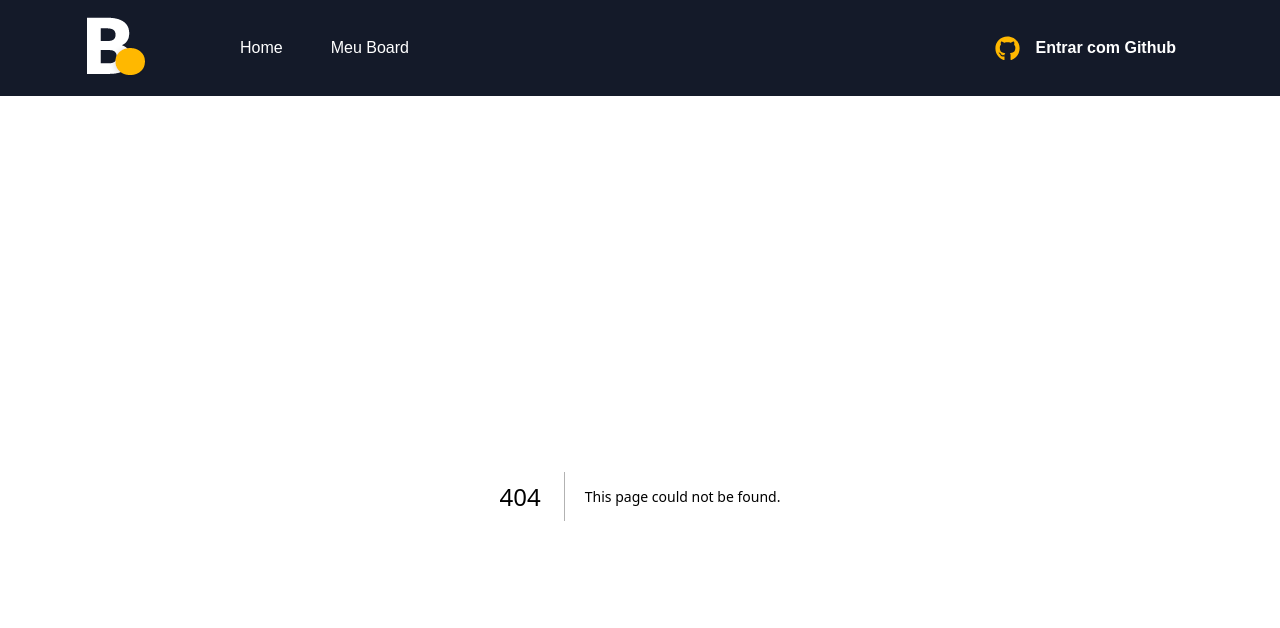
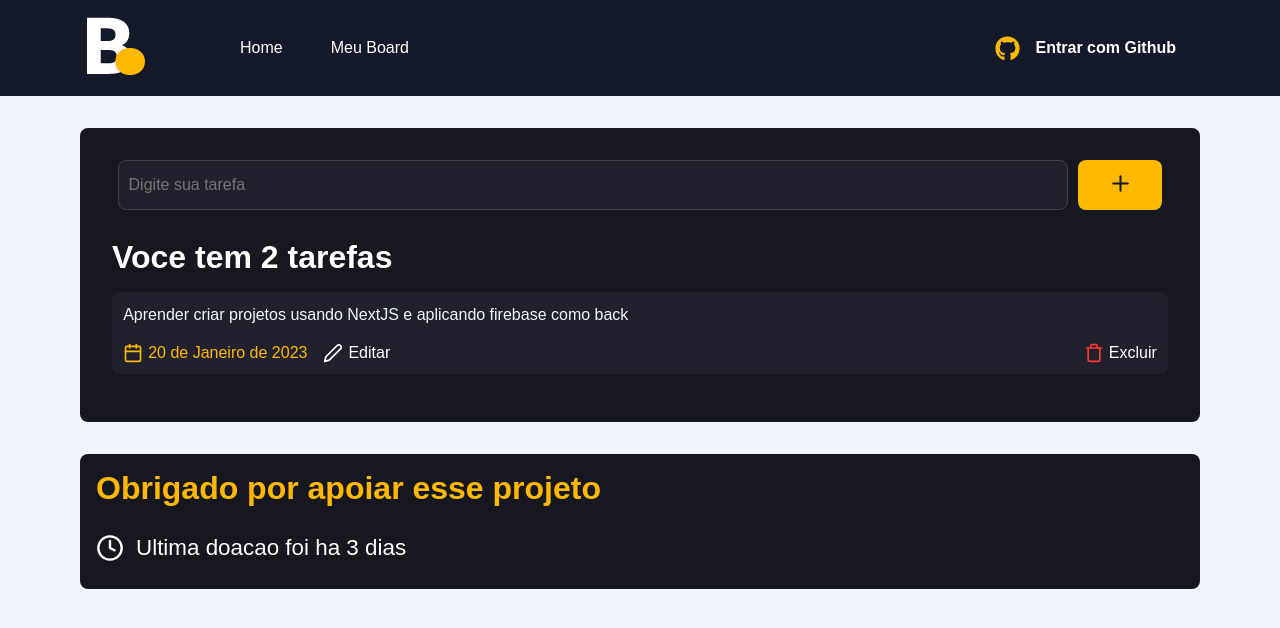
Before and after one commit to JoaoPaulo-creator/curso-nextjs, a Next.js app: page /board in a window 1280 px wide. Before the commit this address had no page. Shown: the top 628 px of the page. Built offline with nearby package versions, Linux system fonts and the light colour scheme.

Commit message:
Contruido a tela do board

```diff
--- a/src/components/Header/index.tsx
+++ b/src/components/Header/index.tsx
@@ -2,7 +2,7 @@
 import styles from './styles.module.scss'
 import { SignInButton } from '../SignInButton'
 
-export function Header(){
+export default function Header(){
   return (
     <header className={styles.headerContainer}>
       <div className={styles.headerContent}>
--- a/src/pages/_app.tsx
+++ b/src/pages/_app.tsx
@@ -5,7 +5,7 @@
 
 import '../styles/global.scss'
 
-import { Header } from '@/components/Header'
+import Header from '@/components/Header'
 
 export default function App({ Component, pageProps }: AppProps) {
   return (
--- /dev/null
+++ b/src/pages/board/index.tsx
@@ -0,0 +1,68 @@
+import Head from "next/head"
+import styles from './styles.module.scss'
+
+import { FiPlus, FiCalendar, FiEdit2, FiTrash, FiClock } from "react-icons/fi"
+
+export default function Board(){
+  return (
+    <>
+      <Head>
+        <title>Minhas Tarefas</title>
+      </Head>
+
+      <main className={styles.container}>
+        <form>
+          <input type="text" placeholder="Digite sua tarefa" />
+          <button type="submit">
+            <FiPlus size={25} color='#17181f'></FiPlus>
+          </button>
+        </form>
+
+
+
+        <h1>Voce tem 2 tarefas</h1>
+
+        <section>
+          <article className={styles.taskList}>
+            <p>Aprender criar projetos usando NextJS e aplicando firebase como back</p>
+
+            <div className={styles.actions}>
+              <div>
+                <div>
+                  <FiCalendar size={20} color='#FFB800'/>
+                  <time>20 de Janeiro de 2023</time>
+                </div>
+
+                <button>
+                  <FiEdit2 size={20} color='#FFF'/>
+                  <span>Editar</span>
+                </button>
+              </div>
+
+            <button>
+              <FiTrash size={20} color='#FF3636'/>
+              <span>Excluir</span>
+            </button>
+
+            </div>
+
+          </article>
+        </section>
+      </main>
+
+
+      <div className={styles.vipContainer}>
+        <h3>Obrigado por apoiar esse projeto</h3>
+        <div>
+          <FiClock size={28} color='#fff'/>
+
+          <time>
+            Ultima doacao foi ha 3 dias
+          </time>
+        </div>
+      </div>
+
+
+    </>
+  )
+}
--- /dev/null
+++ b/src/pages/board/styles.module.scss
@@ -0,0 +1,123 @@
+.container {
+  max-width: 1120px;
+  margin: 2rem auto;
+  padding: 2rem;
+  background: #17181f;
+  border-radius: 8px;
+
+  form {
+    display: flex;
+    justify-content: center;
+    align-items: center;
+
+    input {
+      width: 90%;
+      height: 50px;
+      background-color: #20212c;
+      border: 1px solid #424242;
+      border-radius: 8px;
+      padding: 3px 10px;
+      color: #FFF;
+    }
+
+    button {
+      margin-left: 10px;
+      width: 8%;
+      height: 50px;
+      border: 0;
+      background-color: #ffb800;
+      border-radius: 8px;
+    }
+  }
+
+  h1 {
+    color: #FFF;
+    margin-top: 1.8rem;
+  }
+}
+
+.taskList {
+  background-color: #20212c;
+  margin: 1rem 0;
+  padding: 0.7rem;
+  border-radius: 8px;
+
+
+  p {
+    cursor: pointer;
+    color: #F2f6fc;
+    line-height: 150%;
+  }
+
+  .actions {
+    width: 100%;
+    display: flex;
+    flex-direction: row;
+    justify-content: space-between;
+    margin-top: 1rem;
+
+    div {
+      display: flex;
+      justify-content: center;
+      align-items: center;
+
+      time {
+        color: #ffb800;
+        margin-left: 5px;
+        margin-right: 1rem;
+      }
+    }
+
+    button {
+      background-color: transparent;
+      border: 0;
+      display: flex;
+      justify-content: center;
+      align-items: center;
+
+      & + button {
+        margin-left: 10px;
+      }
+
+      span {
+        margin-left: 5px;
+        color: #fff;
+        cursor: pointer;
+      }
+
+      span:hover {
+        filter: brightness(0.7);
+      }
+
+    }
+
+  }
+
+}
+
+.vipContainer {
+  max-width: 1120px;
+  margin: 1rem auto;
+  padding: 1rem;
+  background-color: #17181f;
+  border-radius: 8px;
+
+  h3 {
+    color: #ffb800;
+    font-size: 2rem;
+  }
+
+  div {
+    margin-top: 1rem;
+    display: flex;
+    align-items: center;
+
+    time {
+      color: #fff;
+      font-size: 1.4rem;
+      padding: 12px;
+    }
+  }
+
+
+}
```
